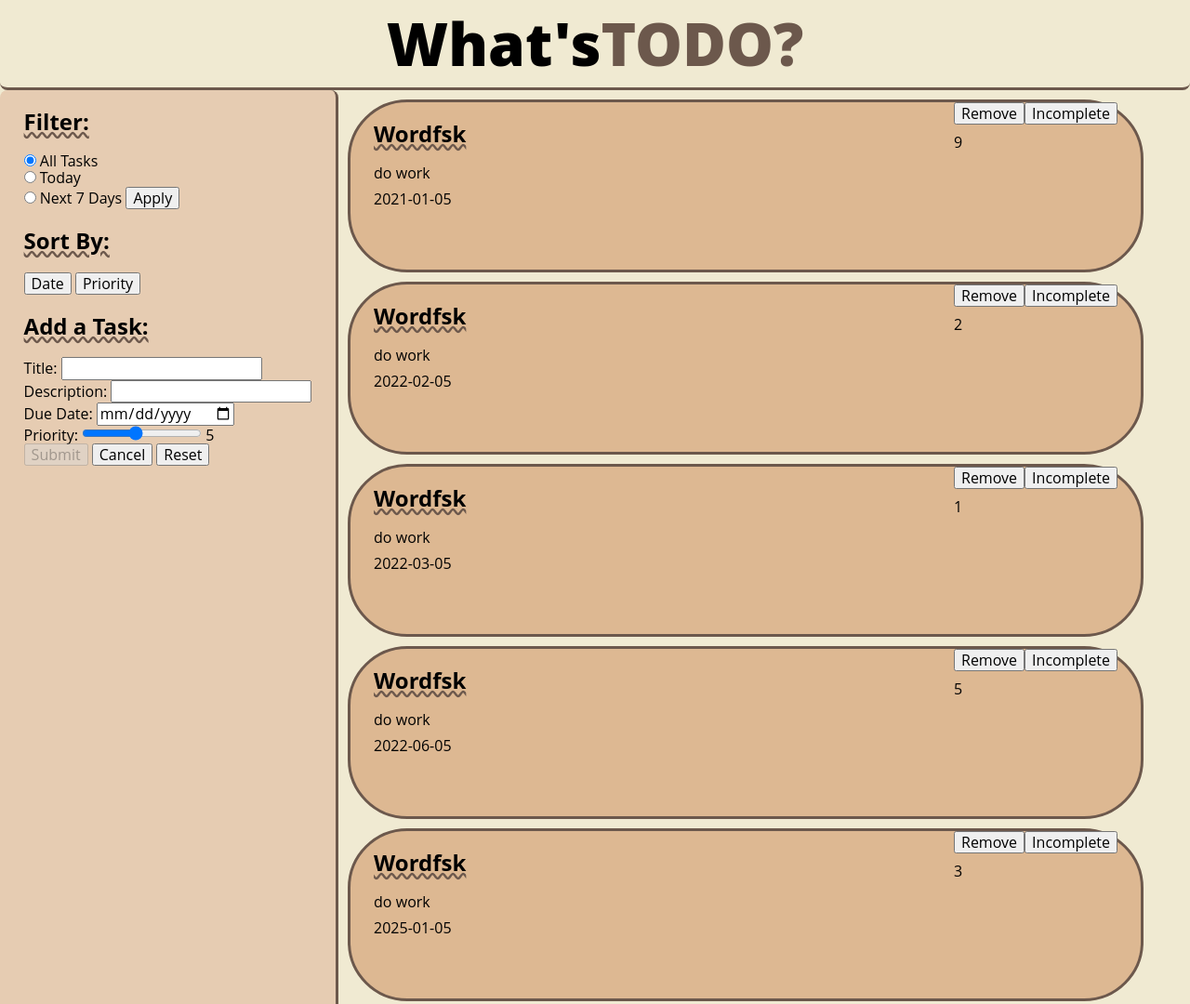
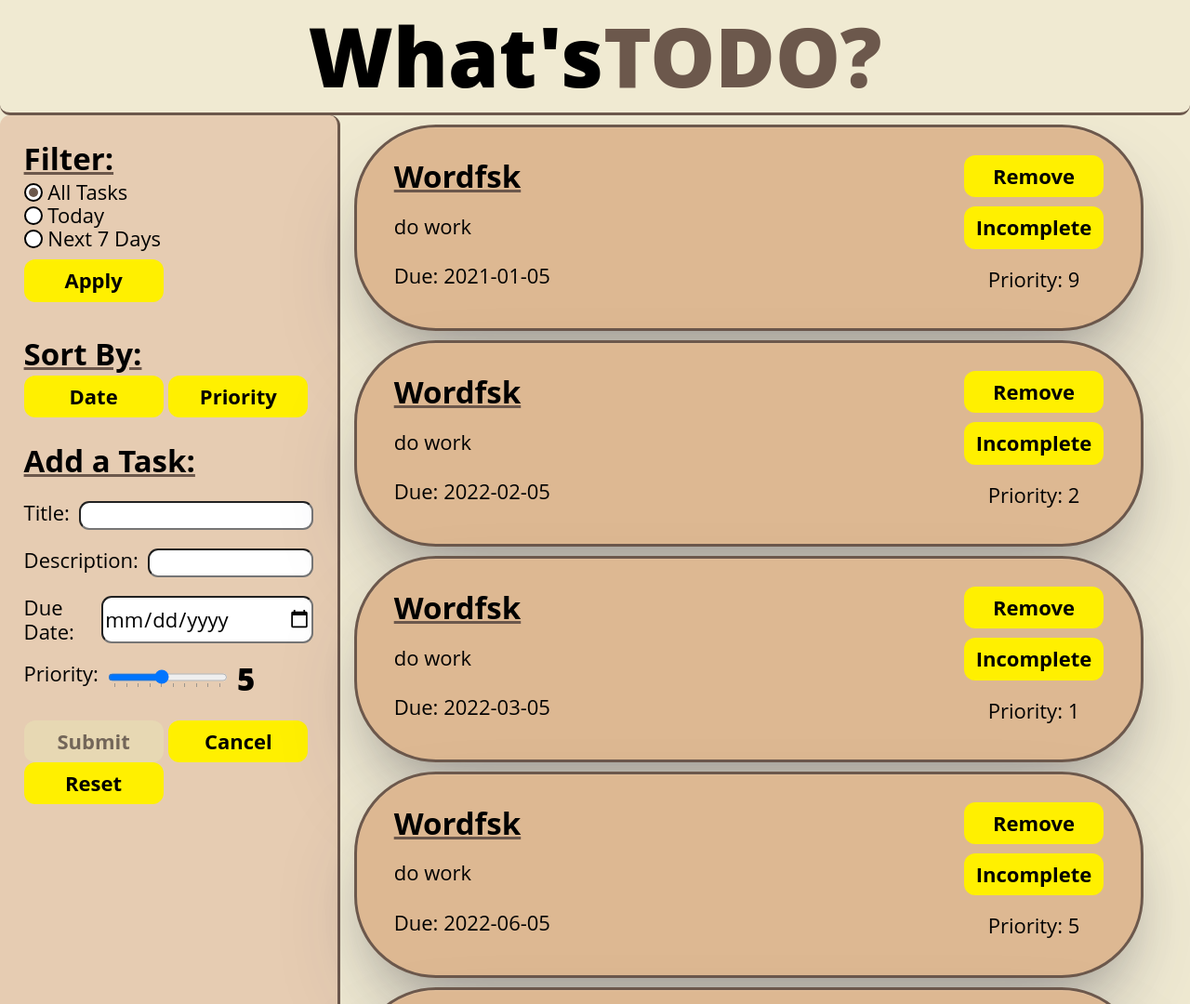
Before and after one commit to btenc/todo-list, a website built with webpack: page src/index.html in a window 1280 px wide. Shown: the top 1080 px of the page at 93% size. Built offline with nearby package versions, Linux system fonts and the light colour scheme.

Commit message:
Progress styling

```diff
--- a/src/index.html
+++ b/src/index.html
@@ -17,16 +17,22 @@
         <div id="filter-container">
             <form id="filter-form">
                 <h2 class="filter-options">Filter:</h2>
+                <div class="filter-item">
                   <input type="radio" checked id="all-tasks" name="filter" value="all-tasks">
                   <label for="all-tasks">All Tasks</label><br>
+                </div>
+                <div class="filter-item">
                   <input type="radio" id="today" name="filter" value="today">
                   <label for="today">Today</label><br>
+                </div>
+                <div class="filter-item">
                   <input type="radio" id="week-tasks" name="filter" value="week-tasks">
                   <label for="week-tasks">Next 7 Days</label>
+                </div>
+            </form>
             <button type="button" id="apply-button" class="button">
               Apply
             </button>
-            </form>
             <div id="sort-buttons">
                 <h2 class="sort-options">Sort By:</h2>
                 <button type="button" id="date-sort" class="button sort-button">Date</button>
@@ -34,7 +40,8 @@
             </div>
         </div>
         <div id="form-container">
-          <button id="toggle-button" class="hidden">Add Task</button>
+          <h2 class="header hidden">Add a Task:</h2>
+          <button id="toggle-button" class="hidden">New Task</button>
           <form id="add-task-form">
             <h2 class="header">Add a Task:</h2>
             <div class="form-item">
@@ -58,7 +65,20 @@
                 value="5"
                 class="slider"
                 id="priority"
+                list = "markers"
               />
+              <datalist id="markers">
+                <option value="1"></option>
+                <option value="2"></option>
+                <option value="3"></option>
+                <option value="4"></option>
+                <option value="5"></option>
+                <option value="6"></option>
+                <option value="7"></option>
+                <option value="8"></option>
+                <option value="9"></option>
+                <option value="10"></option>
+              </datalist>
               <output id="priority-output">5</output>
             </div>
             <div class="buttons">
--- a/src/scripts/inputsLogic.js
+++ b/src/scripts/inputsLogic.js
@@ -95,6 +95,7 @@ function toggleHidden() {
 
 function resetForm() {
   form.reset();
+  priorityOutput.innerHTML = priorityInput.value;
 }
 
 export default listenersInit;
--- a/src/scripts/tasksDisplay.js
+++ b/src/scripts/tasksDisplay.js
@@ -35,9 +35,9 @@ function initDisplay() {
     let description = document.createElement("p");
     description.textContent = item.description;
     let dueDate = document.createElement("p");
-    dueDate.textContent = item.dueDate;
+    dueDate.textContent = ("Due: "+item.dueDate);
     let priority = document.createElement("p");
-    priority.textContent = ("Priority:",item.priority);
+    priority.textContent = ("Priority: "+item.priority);
     taskCard.classList.add(item.priority);
 
     taskInfoContainer.appendChild(title);
--- a/src/style.css
+++ b/src/style.css
@@ -1,7 +1,11 @@
 :root{
+    font-size: 22px;
     font-family: 'Open Sans',sans-serif;
     --alt-color: #6c584c;
-    background-color: #f0ead2;
+    --bg-color: #f0ead2;
+    --card-color: #ddb892;
+
+    background-color: var(--bg-color);
 }
 
 .hidden{
@@ -15,33 +19,60 @@
 
     padding-top: 0px;
     padding-bottom: 30px;
-    padding-left: 10px;
+    padding-left: 15px;
     padding-right: 50px;
 }
 
 .task-card{
-    background-color: #ddb892;
+    background-color: var(--card-color);
     border: 3px solid var(--alt-color);
-    max-height: 250px;
-    min-height: 180px;
+    height: fit-content;
+    min-height: 100px;
     margin-top: 10px;
     border-radius: 4rem;
-    padding-left: 25px;
-    padding-right: 25px;
+    padding: 30px;
+    padding-left: 40px;
+    padding-right: 40px;
+
     display: flex;
+    gap: 20px;
     justify-content: space-between;
+    box-shadow: rgba(255, 255, 255, 0.1) 0px 1px 1px 0px inset, rgba(50, 50, 93, 0.25) 0px 50px 100px -20px, rgba(0, 0, 0, 0.3) 0px 30px 60px -30px;
+}
+
+.options{
+    display: flex;
+    flex-direction: column;
+    justify-content: flex-start;
+    gap: 10px;
+    text-align: center;
+}
+
+.task-info{
+    display: flex;
+    flex-direction: column;
+    justify-content: space-around;
+}
+
+.task-info>h2{
+    margin-top: 0;
+}
+
+.task-info:nth-child(2){
+    justify-self: flex-end;
 }
 
 h2{
     width: auto;
     text-decoration: underline;
     text-decoration-color: var(--alt-color);
-    text-decoration-style: wavy;
+    text-decoration-style: solid;
     border-radius: 99rem;
+    margin-bottom: 4px;
 }
 
 #sidebar{
-    min-width: 210px;
+    min-width: 270px;
     grid-row-start: 2;
     border-radius: .5rem;
     display: flex;
@@ -51,6 +82,36 @@ h2{
     background-color: #e6ccb2;
     border-right: 3px solid var(--alt-color);
 }
+
+#filter-container{
+    display: flex;
+    flex-direction: column;
+    gap: 10px;
+}
+
+#add-task-form{
+    display: flex;
+    flex-direction: column;
+    gap: 20px;
+}
+
+.form-item{
+    display: flex;
+    justify-content: space-between;
+    gap: 10px;
+}
+
+.form-item>output{
+    width: 200px;
+}
+
+#priority-output{
+    font-size: 1.5rem;
+    font-weight: 900;
+    padding-bottom: 5px;
+}
+
+
 
 #main{
     width: 100vw;
@@ -63,11 +124,13 @@ h2{
 
     display: grid;
     grid-template-rows: auto 1fr;
-    grid-template-columns: auto 1fr;
+    grid-template-columns: .4fr 1fr;
     gap: 0px;
 }
 
 #header{
+    background-color: var(--bg-color);
+    position: sticky; top: 0;
     display: flex;
     grid-column: 1/-1;
     justify-content: center;
@@ -96,3 +159,85 @@ p{
 #task-board{
     grid-row-start: 2;
 }
+
+
+
+
+
+button {
+    background-color: #fff000;
+    border-radius: 12px;
+    color: #000;
+    cursor: pointer;
+    font-weight: bold;
+    padding: 10px 10px;
+    text-align: center;
+    transition: 200ms;
+    width: 150px;
+    box-sizing: border-box;
+    border: 0;
+    font-size: 1rem;
+    user-select: none;
+    -webkit-user-select: none;
+    touch-action: manipulation;
+  }
+
+  button:not(:disabled):hover,
+  button:not(:disabled):focus {
+    outline: 0;
+    background: #f4e603;
+    box-shadow: 0 0 0 2px rgba(0,0,0,.2), 0 3px 8px 0 rgba(0,0,0,.15);
+  }
+
+  button:disabled {
+    filter: saturate(0.2) opacity(0.5);
+    -webkit-filter: saturate(0.2) opacity(0.5);
+    cursor: not-allowed;
+  }
+
+  input[type="radio"] {
+    appearance: none;
+  }
+
+  input[type="radio"] {
+    background-color: white;
+    width: 20px;
+    height: 20px;
+    border-radius: 10px;
+    border: 2px solid black;
+    /* Adjusts the position of the checkboxes on the text baseline */
+    vertical-align: -2px;
+    outline: none;
+  }
+
+  input[type="radio"]::before {
+    display: block;
+    content: " ";
+    width: 10px;
+    height: 10px;
+    border-radius: 6px;
+    background-color: var(--alt-color);
+    font-size: 1.2em;
+    transform: translate(3px, 3px) scale(0);
+    transform-origin: center;
+    transition: all 0.3s ease-in;
+  }
+
+  input[type="radio"]:checked::before {
+    transform: translate(3px, 3px) scale(1);
+    transition: all 0.3s cubic-bezier(0.25, 0.25, 0.56, 2);
+  }
+
+  input[type="text"],
+  input[type="date"],
+  select {
+    min-width: 3rem;
+    width: 14rem;
+    border-radius: .5rem;
+  }
+
+  input[type="range"] {
+    background-color: #434343;
+    width: 14rem;
+    margin-bottom: 10px;
+  }
```
Also changed, not shown: dist/index.html, dist/main.js. Lines whose indentation alone changed are shown as unchanged.
